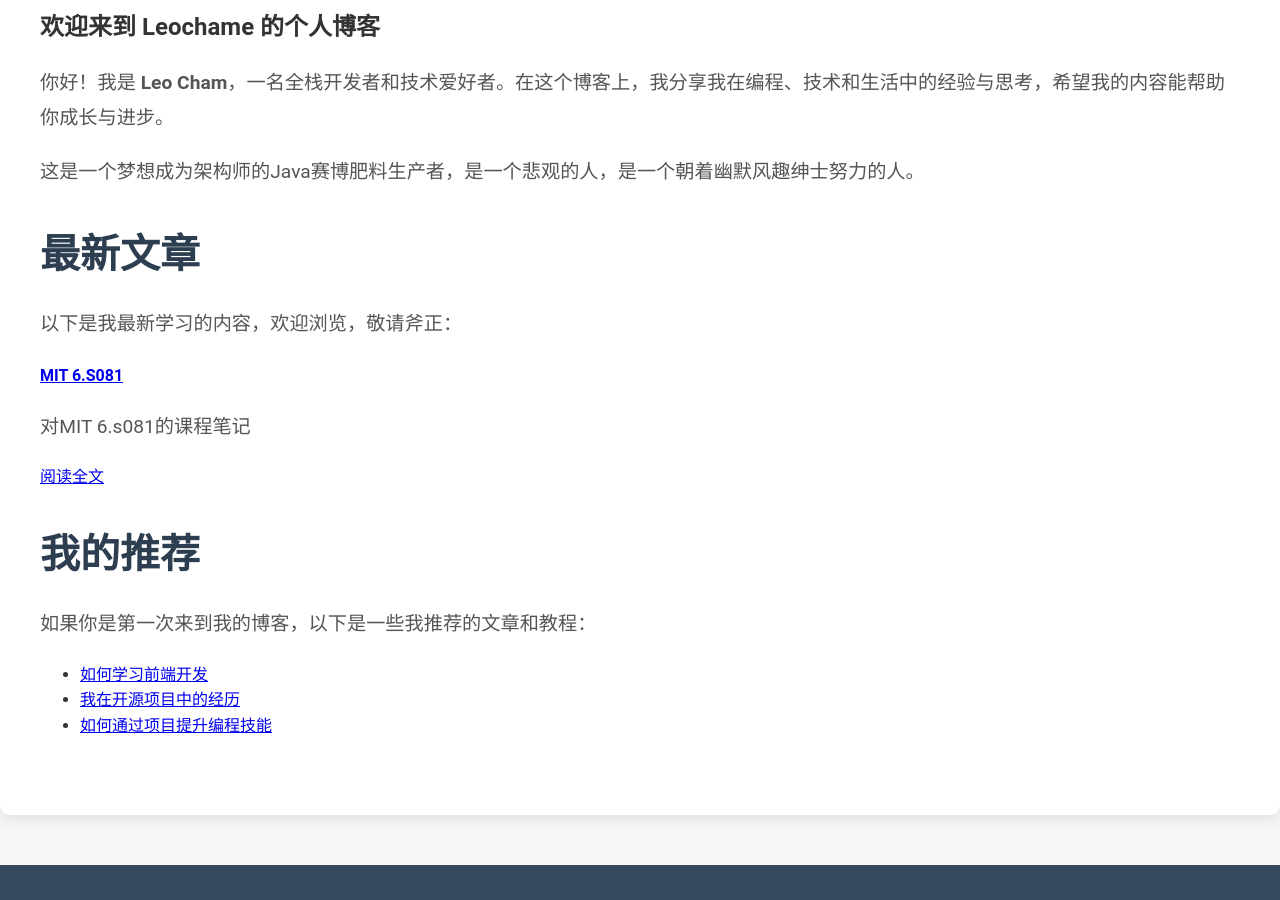
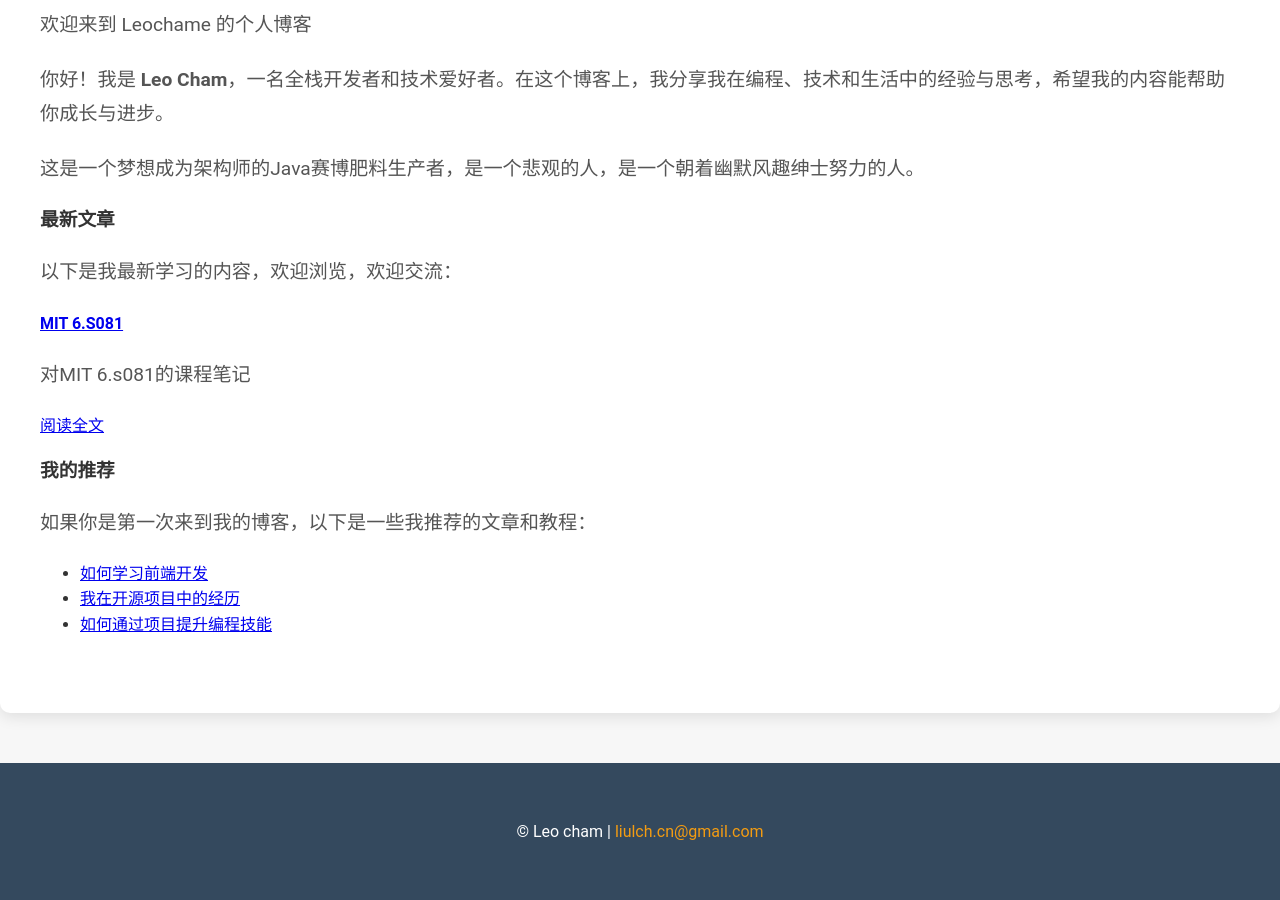
Before and after one commit to leochame/leochame.github.io, a Jekyll site: the page built from index.md, in a window 1280 px wide and 900 px high, scrolled down 530 px. Built offline with Jekyll 4.4.1, drawn with Linux system fonts in a browser that asks for light colours.

Commit message:
基本模型v1.2

```diff
--- a/index.md
+++ b/index.md
@@ -3,16 +3,16 @@ layout: page
 title: "首页"
 ---
 
-# 欢迎来到 Leochame 的个人博客
+欢迎来到 Leochame 的个人博客
 
 你好！我是 **Leo Cham**，一名全栈开发者和技术爱好者。在这个博客上，我分享我在编程、技术和生活中的经验与思考，希望我的内容能帮助你成长与进步。
 
 这是一个梦想成为架构师的Java赛博肥料生产者，是一个悲观的人，是一个朝着幽默风趣绅士努力的人。
 
 
-## 最新文章
+### 最新文章
 
-以下是我最新学习的内容，欢迎浏览，敬请斧正：
+以下是我最新学习的内容，欢迎浏览，欢迎交流：
 
 {% for post in site.posts limit:3 %}
   <article>
@@ -22,7 +22,7 @@ title: "首页"
   </article>
 {% endfor %}
 
-## 我的推荐
+###  我的推荐
 
 如果你是第一次来到我的博客，以下是一些我推荐的文章和教程：
 
```
